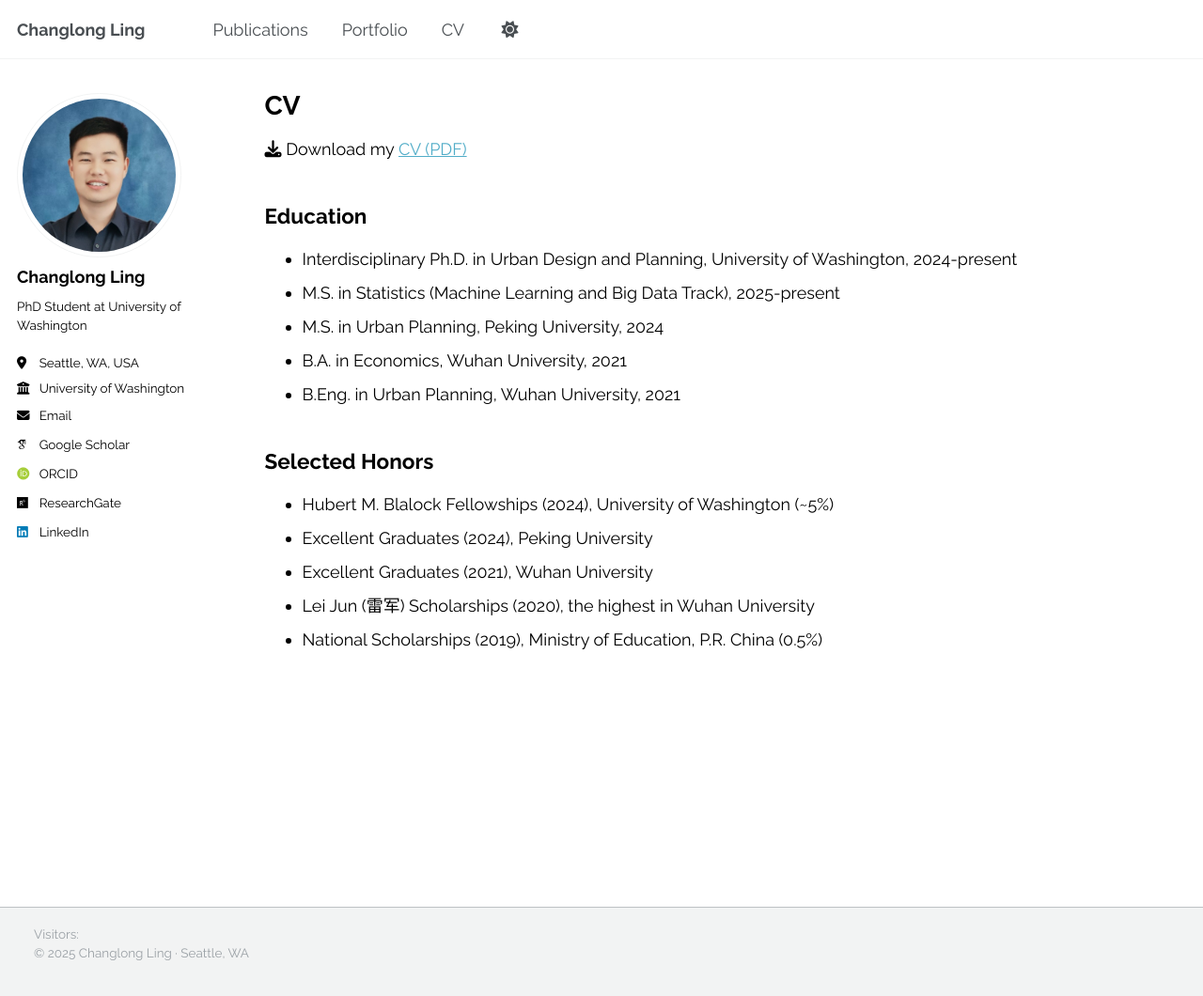
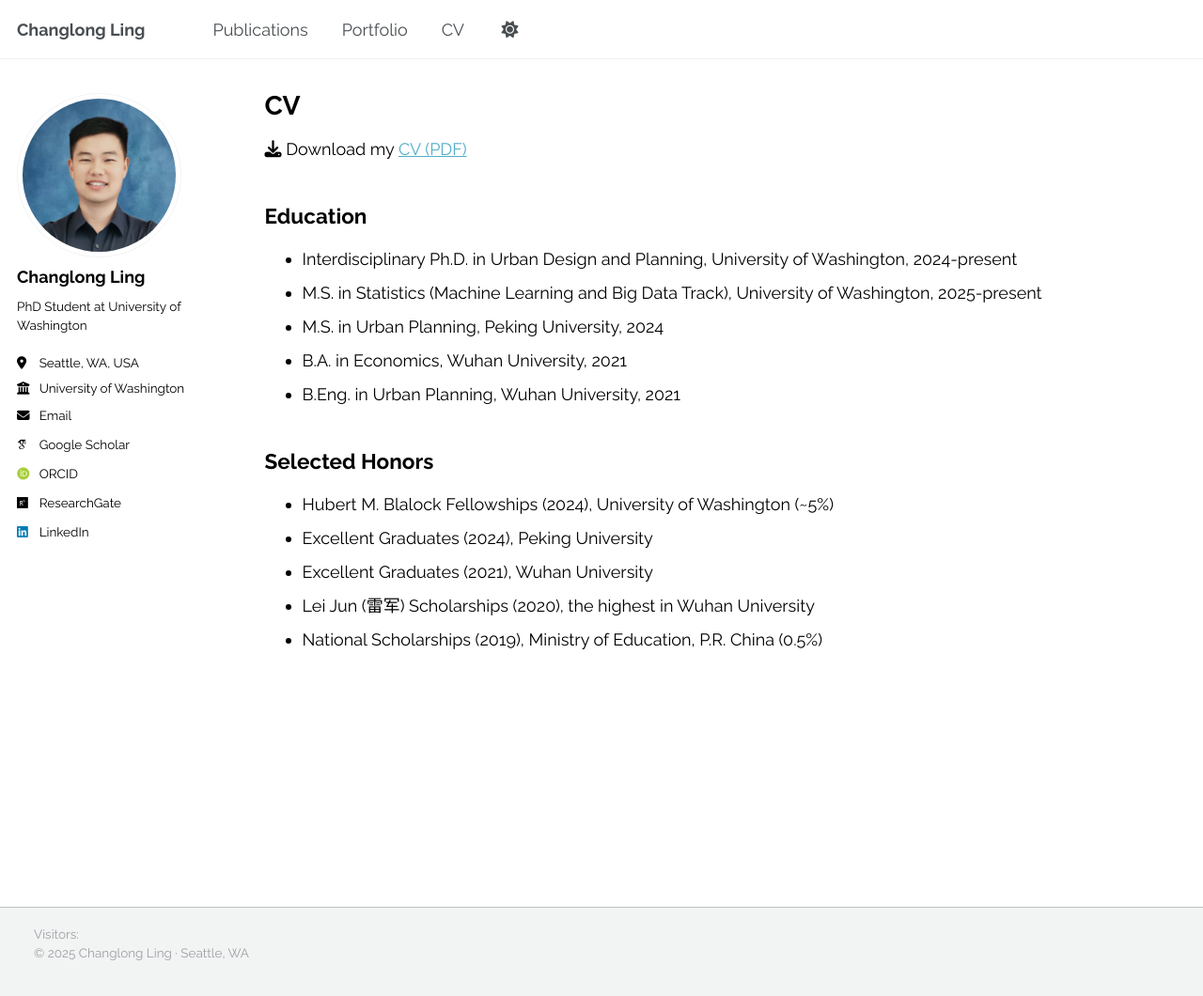
Before and after one commit to ChanglongLing/changlongling.github.io, a Jekyll site: the page built from _pages/cv.md, in a window 1280 px wide and 1060 px high. Shown: the whole window at 94% size. Built offline with Jekyll 4.4.1, drawn with Linux system fonts in a browser that asks for light colours; some web fonts are replaced; comment, search, counter and statistics services are not loaded.

Commit message:
Update cv.md

```diff
--- a/_pages/cv.md
+++ b/_pages/cv.md
@@ -14,7 +14,7 @@ redirect_from:
 Education
 -----
 * Interdisciplinary Ph.D. in Urban Design and Planning, University of Washington, 2024-present
-* M.S. in Statistics (Machine Learning and Big Data Track), 2025-present
+* M.S. in Statistics (Machine Learning and Big Data Track), University of Washington, 2025-present
 * M.S. in Urban Planning, Peking University, 2024
 * B.A. in Economics, Wuhan University, 2021
 * B.Eng. in Urban Planning, Wuhan University, 2021
```
